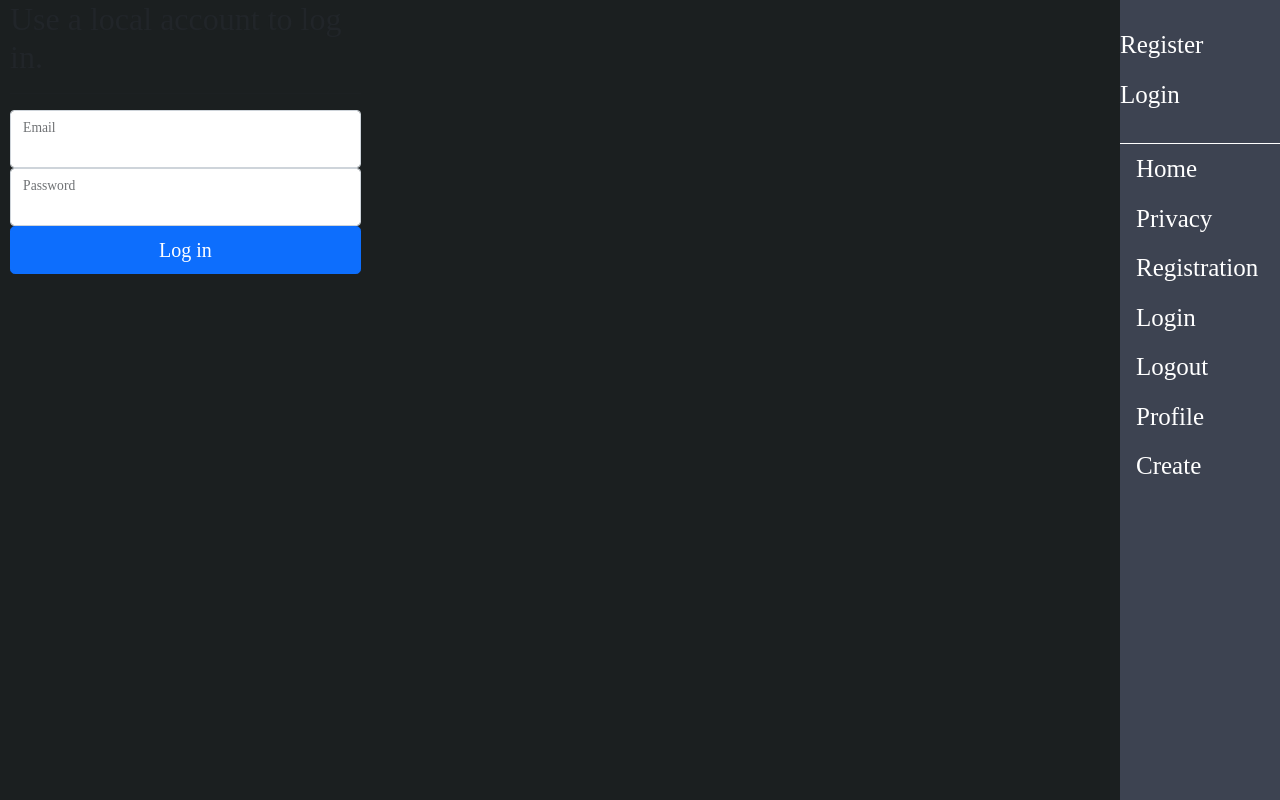
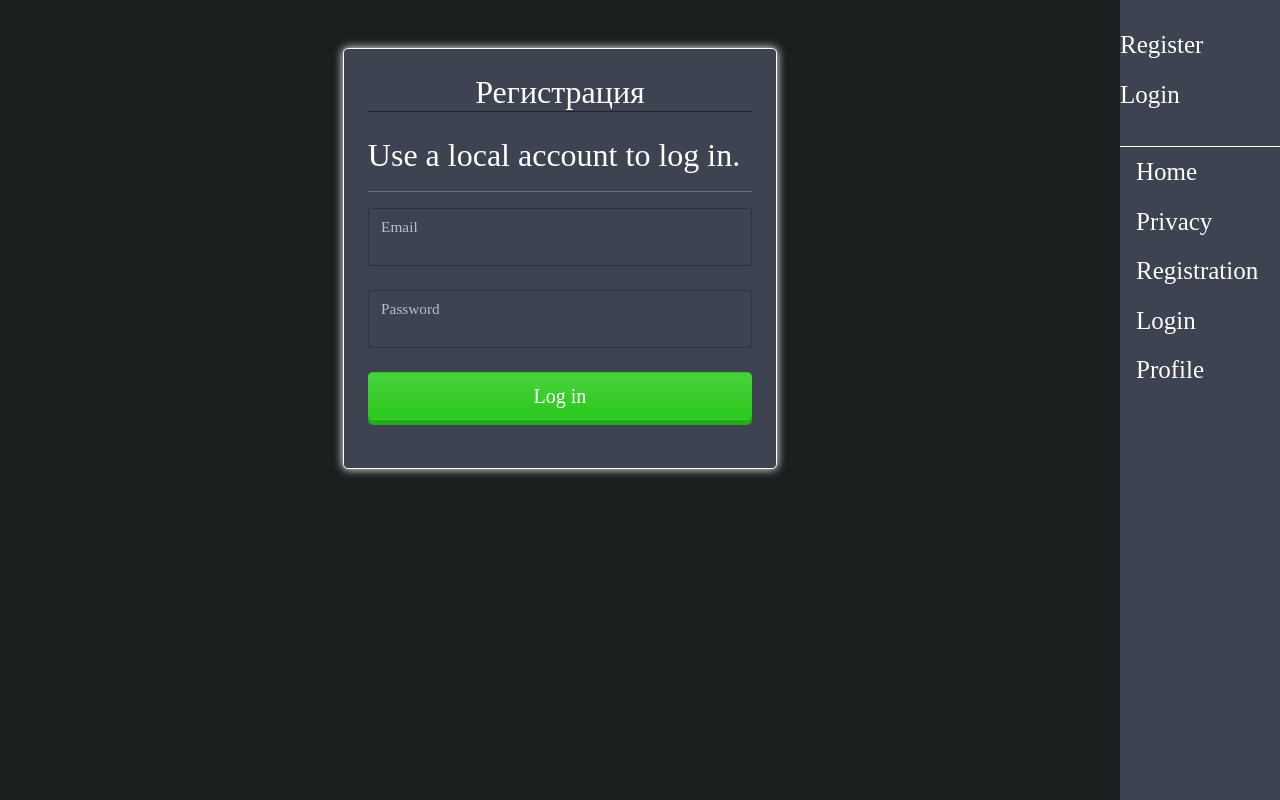
Before and after one commit to FreylGit/YouPost, an ASP.NET Core app: page /Account/Login in a window 1280 px wide. Run offline with ASP.NET Core 8, Linux system fonts and the light colour scheme; style sheets or scripts are compiled from the project's sources; some libraries are stand-ins or nearby versions.

Commit message:
Доработка профиля

```diff
--- a/YouPost/YouPost/YouPost/Areas/Identity/Pages/Account/Login.cshtml
+++ b/YouPost/YouPost/YouPost/Areas/Identity/Pages/Account/Login.cshtml
@@ -1,4 +1,5 @@
 @page
+@using YouPost.Areas.Identity.Pages.Account
 @model LoginModel
 
 @{
--- a/YouPost/YouPost/YouPost/Views/Account/Login.cshtml
+++ b/YouPost/YouPost/YouPost/Views/Account/Login.cshtml
@@ -1,28 +1,42 @@
 @using YouPost.Models.ViewModels
 @model LoginModel
-<div class="row">
-    <div class="col-md-4">
-        <section>
+
+<link rel="stylesheet" href="~/css/style_Profile.css" asp-append-version="true" />
+
+<div class="h-100 h-custom">
+    <div class="container py-5 h-100 ">
+      <div class="row d-flex justify-content-center align-items-center h-100">
+        <div class="col-lg-5 col-xl-5">
+          <div class="card rounded-3  fon " >
+            <div class="card-body p-4 p-md-4">
+              <h2 class="mb-4 pb-2 pb-md-0 mb-md-4 px-md-2 text-center border-bottom border-dark">Регистрация</h2>
+
+             <section>
             <form id="account" method="post">
                 <h2>Use a local account to log in.</h2>
                 <hr />
                 <div asp-validation-summary="ModelOnly" class="text-danger"></div>
-                <div class="form-floating">
+                <div class="form-floating mb-4">
                     <input asp-for="Email" class="form-control" autocomplete="username" aria-required="true" />
                     <label asp-for="Email" class="form-label"></label>
                     <span asp-validation-for="Email" class="text-danger"></span>
                 </div>
-                <div class="form-floating">
+                <div class="form-floating mb-4">
                     <input asp-for="Password" class="form-control" autocomplete="current-password" aria-required="true" />
                     <label asp-for="Password" class="form-label"></label>
                     <span asp-validation-for="Password" class="text-danger"></span>
                 </div>
 
                 <div>
-                    <button id="login-submit" type="submit" class="w-100 btn btn-lg btn-primary">Log in</button>
+                    <button id="login-submit" type="submit" class="w-100 btn btn-lg nav-link1 button-ok bg-gradient mb-4">Log in</button>
                 </div>
 
             </form>
             </section>
+
             </div>
-            </div>
+          </div>
+        </div>
+      </div>
+    </div>
+  </div>
--- a/YouPost/YouPost/YouPost/Views/Account/Register.cshtml
+++ b/YouPost/YouPost/YouPost/Views/Account/Register.cshtml
@@ -53,8 +53,8 @@
                 </div>
 
                 <div class="text-center">
-                  <div class="back-authorization mb-4 " data-bs-toggle="tooltip" data-bs-placement="top" title="Авторизация" > Если вы зарегистрированы на сайте - <a href="http://site.ru" class="link">Авторизация</a></div>
-                  <button type="submit" class="btn button-ok bg-gradient btn-lg mb-1" data-bs-toggle="tooltip" data-bs-placement="top" title="Регистрация">Зарегистрироваться</button></br>
+                  <div class="back-authorization mb-4 " data-bs-toggle="tooltip" data-bs-placement="top" title="Авторизация" > Если вы зарегистрированы на сайте - <a asp-controller="Account" asp-action="Login"  class="link">Авторизация</a></div>
+                  <button type="submit" class="btn w-100 button-ok bg-gradient btn-lg mb-1" data-bs-toggle="tooltip" data-bs-placement="top" title="Регистрация">Зарегистрироваться</button></br>
                 </div>
               </form>
 
--- a/YouPost/YouPost/YouPost/Views/Shared/_Layout.cshtml
+++ b/YouPost/YouPost/YouPost/Views/Shared/_Layout.cshtml
@@ -18,9 +18,7 @@
             <a class="nav-link " asp-area="" asp-controller="Home" asp-action="Privacy">Privacy</a>
             <a class="nav-link " asp-area="" asp-controller="Account" asp-action="Register">Registration</a>
             <a class="nav-link " asp-area="" asp-controller="Account" asp-action="Login">Login</a>
-            <a class="nav-link " asp-area="" asp-controller="Account" asp-action="Logout">Logout</a>
             <a class="nav-link " asp-area="" asp-controller="Profile" asp-action="Index">Profile</a>
-            <a class="nav-link " asp-area="" asp-controller="Profile" asp-action="CreatePost">Create</a>
         </div>
     </header>
 
--- a/YouPost/YouPost/YouPost/wwwroot/css/style_Profile.css
+++ b/YouPost/YouPost/YouPost/wwwroot/css/style_Profile.css
@@ -32,6 +32,11 @@
     flex: 1 1 auto;
     min-height: 1px;
     padding: 1rem;
+}
+
+.nav-link1 {
+    background-color: #2AC91C;
+    color: white;
 }
 
 .gutters-sm {
--- a/YouPost/YouPost/YouPost/wwwroot/css/style_menu.css
+++ b/YouPost/YouPost/YouPost/wwwroot/css/style_menu.css
@@ -23,6 +23,7 @@
         /* When you mouse over the navigation links, change their color */
         .sidenav a:hover {
             color: #2AC91C;
+            background-color: #1b1f20;
         }
 
 /* Style page content */
```
Also changed, not shown: YouPost/YouPost/YouPost/Views/Profile/CreatePost.cshtml (+14 -8 lines), YouPost/YouPost/YouPost/Views/Profile/Index.cshtml (+14 -15 lines), 7 other files.
